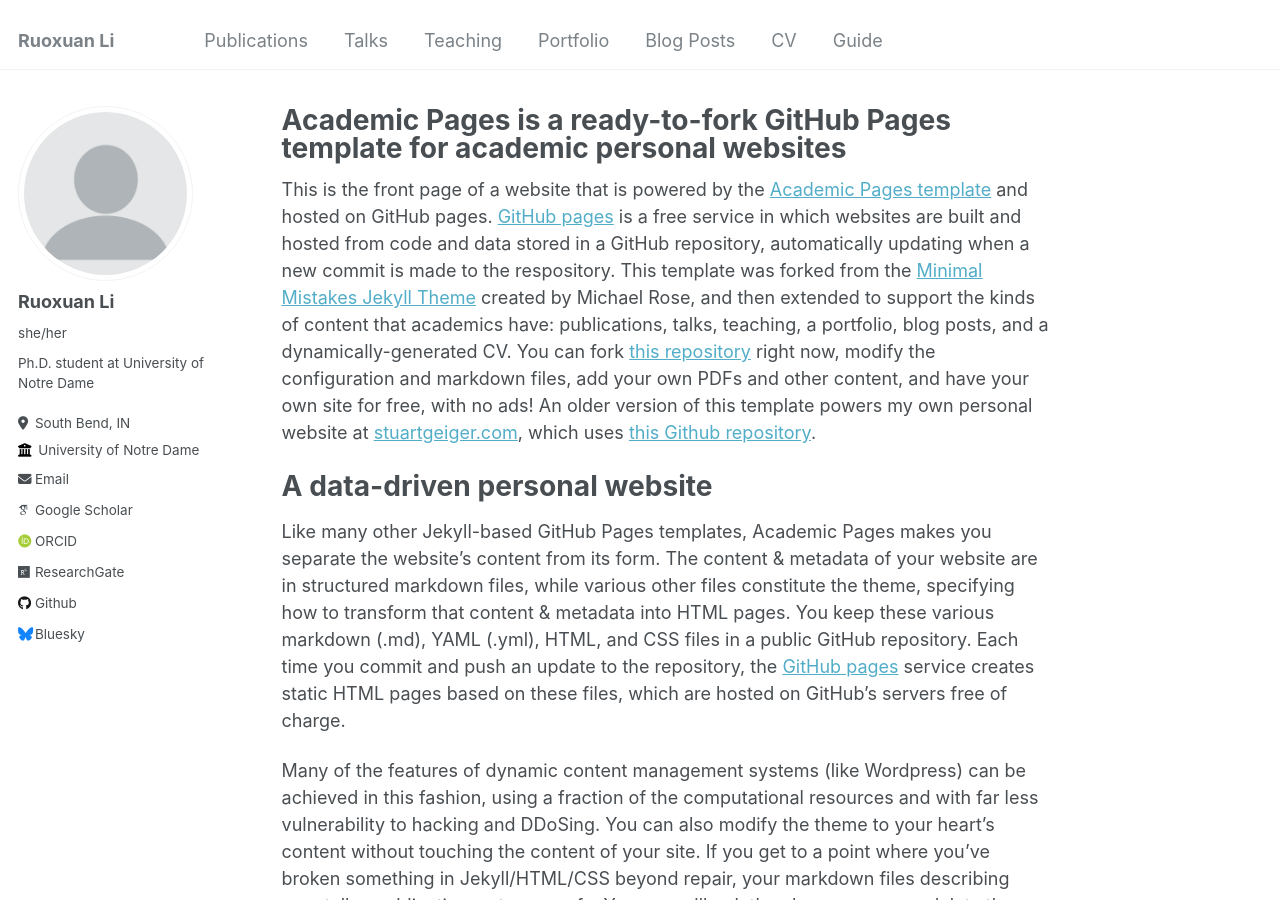
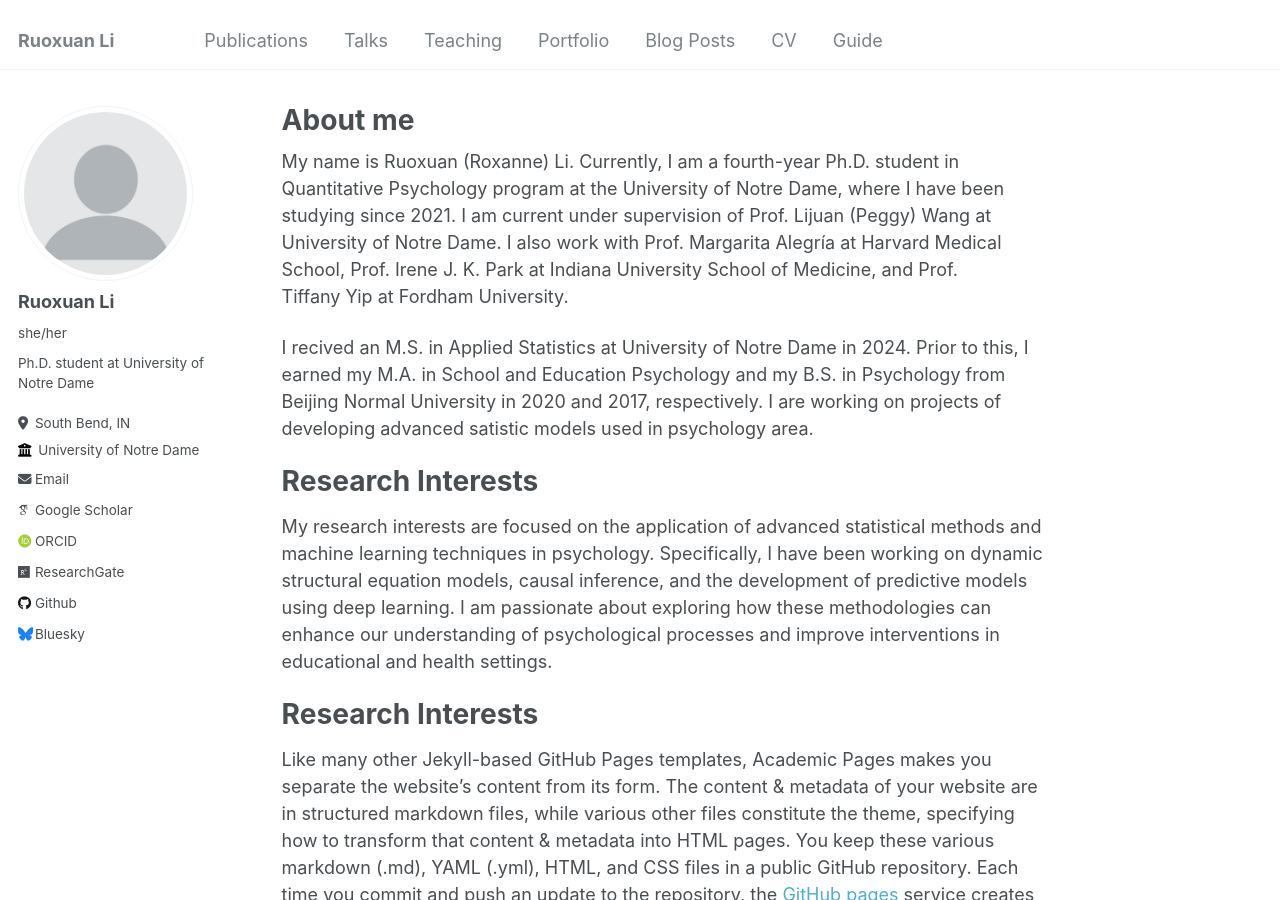
Before and after one commit to Ruoxuan-Li-Roxanne/Ruoxuan-Li-Roxanne.github.io, a Jekyll site: the page built from _pages/about.md, in a window 1280 px wide and 900 px high. Built offline with Jekyll 4.4.1, drawn with Linux system fonts in a browser that asks for light colours; some web fonts are replaced.

Commit message:
Update about.md

```diff
--- a/_pages/about.md
+++ b/_pages/about.md
@@ -1,15 +1,23 @@
 ---
 permalink: /
-title: "Academic Pages is a ready-to-fork GitHub Pages template for academic personal websites"
+title: "About me"
 author_profile: true
 redirect_from:
   - /about/
   - /about.html
 ---
 
-This is the front page of a website that is powered by the [Academic Pages template](https://github.com/academicpages/academicpages.github.io) and hosted on GitHub pages. [GitHub pages](https://pages.github.com) is a free service in which websites are built and hosted from code and data stored in a GitHub repository, automatically updating when a new commit is made to the respository. This template was forked from the [Minimal Mistakes Jekyll Theme](https://mmistakes.github.io/minimal-mistakes/) created by Michael Rose, and then extended to support the kinds of content that academics have: publications, talks, teaching, a portfolio, blog posts, and a dynamically-generated CV. You can fork [this repository](https://github.com/academicpages/academicpages.github.io) right now, modify the configuration and markdown files, add your own PDFs and other content, and have your own site for free, with no ads! An older version of this template powers my own personal website at [stuartgeiger.com](http://stuartgeiger.com), which uses [this Github repository](https://github.com/staeiou/staeiou.github.io).
+My name is Ruoxuan (Roxanne) Li. Currently, I am a fourth-year Ph.D. student in Quantitative Psychology program at the University of Notre Dame, where I have been studying since 2021. I am current under supervision of Prof. Lijuan (Peggy) Wang at University of Notre Dame. I also work with Prof.  Margarita Alegría at Harvard Medical School, Prof. Irene J. K. Park at Indiana University School of Medicine, and Prof. Tiffany Yip at Fordham University.
 
-A data-driven personal website
+I recived an M.S. in Applied Statistics at University of Notre Dame in 2024. Prior to this, I earned my M.A. in School and Education Psychology and my B.S. in Psychology from Beijing Normal University in 2020 and 2017, respectively.
+I are working on projects of developing advanced satistic models used in psychology area.
+
+
+Research Interests
+======
+My research interests are focused on the application of advanced statistical methods and machine learning techniques in psychology. Specifically, I have been working on dynamic structural equation models, causal inference, and the development of predictive models using deep learning. I am passionate about exploring how these methodologies can enhance our understanding of psychological processes and improve interventions in educational and health settings.
+
+Research Interests
 ======
 Like many other Jekyll-based GitHub Pages templates, Academic Pages makes you separate the website's content from its form. The content & metadata of your website are in structured markdown files, while various other files constitute the theme, specifying how to transform that content & metadata into HTML pages. You keep these various markdown (.md), YAML (.yml), HTML, and CSS files in a public GitHub repository. Each time you commit and push an update to the repository, the [GitHub pages](https://pages.github.com/) service creates static HTML pages based on these files, which are hosted on GitHub's servers free of charge.
 
```
